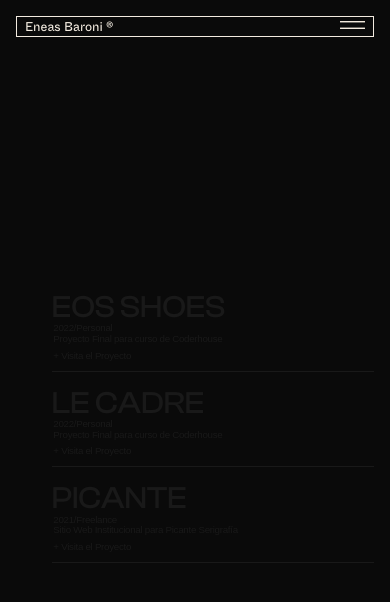
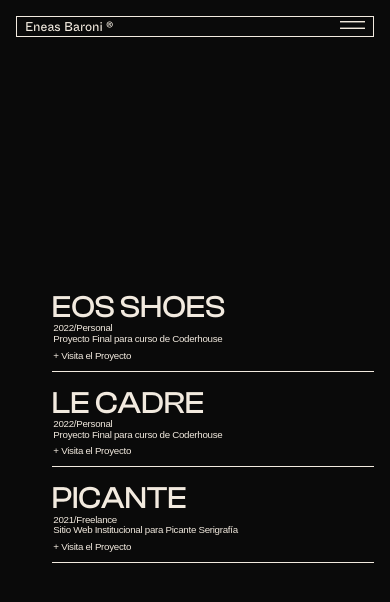
Before and after one commit to eneasbaroni/Portfolio-Eneas, a React (Create React App) app: page /works in a window 390 px wide. Shown: the top 602 px of the page. Built offline with nearby package versions, Linux system fonts and the light colour scheme.

Commit message:
Update works.css

```diff
--- a/src/components/Works/works.css
+++ b/src/components/Works/works.css
@@ -1,5 +1,5 @@
 .workImg {
-  border: solid #191919 1px;
+  border: solid 1px var(--main-color);
   padding: 1rem;
 }
 
@@ -27,7 +27,7 @@
 }
 
 .worksContainer .h2:hover {
-  color: #191919;
+  color: var(--main-color);
 }
 
 .worksContainer .h2 {
@@ -44,7 +44,7 @@
   height: 3px;
   bottom: 0;
   left: 0;
-  background-color: #191919;
+  background-color: var(--main-color);
   transform-origin: bottom right;
   transition: transform 0.5s ease-out;
 }
@@ -57,7 +57,7 @@
 
 
 .workLink:hover {
-  color: #191919;
+  color: var(--main-color);
 }
 
 .workLink {
@@ -76,7 +76,7 @@
   height: 2px;
   bottom: 0;
   left: 0;
-  background-color: #191919;
+  background-color: var(--main-color);
   transform-origin: bottom right;
   transition: transform 0.5s ease-out;
 }
@@ -96,7 +96,7 @@
 
 @media screen and (max-width: 767px) {
   .work {
-    border-bottom: #191919 solid 1px;
+    border-bottom: var(--main-color) solid 1px;
     padding-bottom: 0.5rem;
     margin-left: 10%;
     margin-bottom: 0.5rem;
@@ -107,7 +107,7 @@
   }
 
  .workType, .workDescription, .workLink, .worksContainer .h2 {
-    color: #191919 !important;
+    color: var(--main-color) !important;
   }
   .worksContainer {
     margin: 0 auto;
@@ -122,5 +122,5 @@
 }
 
 .activeWork{
-  color: #191919 !important;
+  color: var(--main-color) !important;
 }
```
